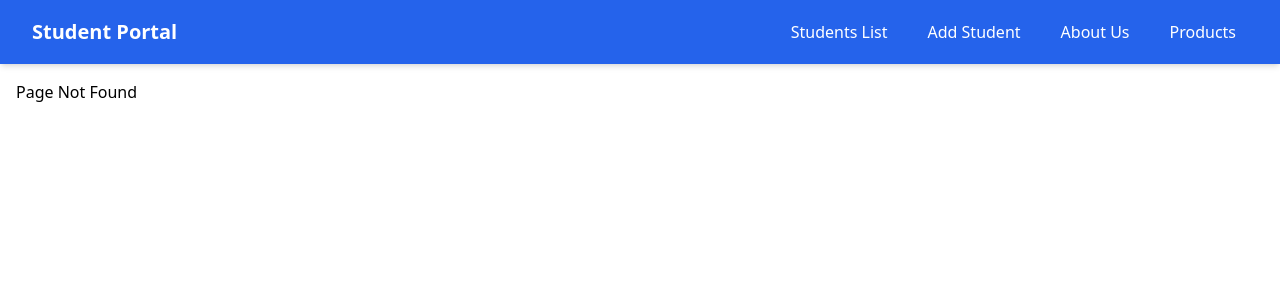
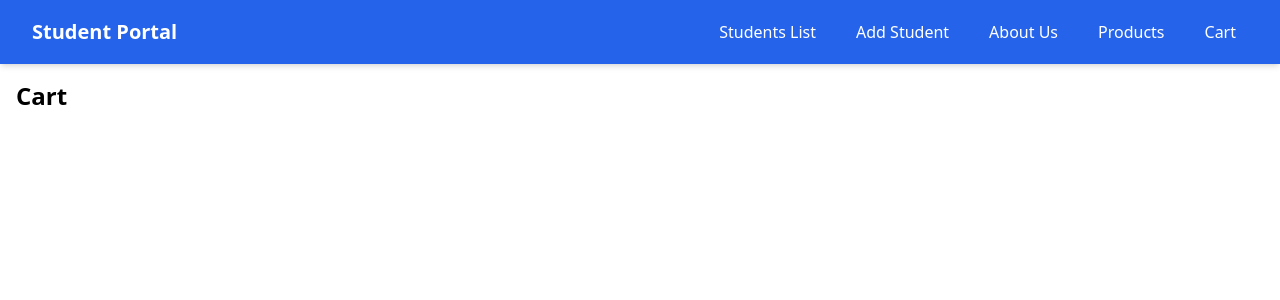
Before and after one commit to praveen-ranjan/react-ts, a React (Vite) app: page /cart in a window 1280 px wide. Before the commit this address had no page. Shown: the top 300 px of the page. Built offline with nearby package versions, Linux system fonts and the light colour scheme.

Commit message:
Added  product page

```diff
--- a/src/App.tsx
+++ b/src/App.tsx
@@ -8,6 +8,7 @@ import StudentsList from './pages/StudentsList';
 import AddStudent from './pages/AddStudent';
 import AboutUs from './pages/AboutUs';
 import Products from './pages/Products';
+import Cart from './pages/Cart';
 
 export default function App() {
   return (
@@ -19,6 +20,7 @@ export default function App() {
           <Route path="/students/add" element={<AddStudent />} />
           <Route path="/about" element={<AboutUs />} />
           <Route path="/products" element={<Products />} />
+          <Route path="/cart" element={<Cart />} />
           <Route path="*" element={<div>Page Not Found</div>} />
         </Routes>
       </div>
--- a/src/UI/Navbar.tsx
+++ b/src/UI/Navbar.tsx
@@ -1,7 +1,16 @@
-// import React from 'react';
+import { useContext } from 'react';
 import { Link } from 'react-router-dom';
+import { CartContext } from '../providers/cartContext';
 
 export default function Navbar() {
+  const cart = useContext(CartContext);
+  if (!cart) return null;
+
+  const { cartItems } = cart;
+
+  // Calculate total quantity
+  const totalItems = cartItems.reduce((sum, item) => sum + item.quantity, 0);
+
   return (
     <nav className="bg-blue-600 text-white shadow-md">
       <div className="max-w-7xl mx-auto px-4 sm:px-6 lg:px-8">
@@ -12,6 +21,15 @@ export default function Navbar() {
             <Link to="/students/add" className="hover:bg-blue-500 px-3 py-2 rounded">Add Student</Link>
             <Link to="/about" className="hover:bg-blue-500 px-3 py-2 rounded">About Us</Link>
             <Link to="/products" className="hover:bg-blue-500 px-3 py-2 rounded">Products</Link>
+            {/* 🛒 Cart Link with badge */}
+            <div className="relative inline-block">
+              <Link to="/cart" className="hover:bg-blue-500 px-3 py-2 rounded">Cart</Link>
+              {totalItems > 0 && (
+                <span className="absolute -top-2 -right-2 bg-red-600 text-white text-xs rounded-full px-2 py-0.5">
+                  {totalItems}
+                </span>
+              )}
+            </div>
           </div>
         </div>
       </div>
--- a/src/main.tsx
+++ b/src/main.tsx
@@ -3,11 +3,14 @@ import { createRoot } from 'react-dom/client'
 import App from './App.tsx'
 import './index.css'
 import { BrowserRouter } from 'react-router-dom';
+import { CartProvider } from './providers/cartContext.tsx';
 
 createRoot(document.getElementById('root')!).render(
   <StrictMode>
-    <BrowserRouter>
-      <App />
-    </BrowserRouter>
+      <CartProvider>
+        <BrowserRouter>
+          <App />
+        </BrowserRouter>
+    </CartProvider>
   </StrictMode>,
 )
--- /dev/null
+++ b/src/pages/Cart.tsx
@@ -0,0 +1,3 @@
+export default function Cart() {
+  return <h2 className="text-2xl font-bold">Cart</h2>;
+}
--- a/src/pages/Products.tsx
+++ b/src/pages/Products.tsx
@@ -1,8 +1,35 @@
 import { useProducts } from "../hooks/useProducts";
+import { CartContext } from '../providers/cartContext';
+import { useContext, useState } from 'react';
 
 const Products = () => {
 
+  // Track quantity per product ID
+  const [quantities, setQuantities] = useState<{ [productId: number]: number }>({});
   const { products, loading, error } = useProducts();
+  const cart = useContext(CartContext);
+  if (!cart) return null; // or show a fallback
+
+  const { addToCart, cartItems } = cart;
+
+  const handleQtyChange = (productId: number, qty: number) => {
+    setQuantities((prev) => ({
+      ...prev,
+      [productId]: qty,
+    }));
+  };
+
+  const getQty = (productId: number) => {
+    // Check if item is already in the cart
+    const itemInCart = cartItems.find(item => item.id === productId);
+    if (itemInCart) {
+        return itemInCart.quantity;
+    }
+
+    // Otherwise, fallback to local state or default
+    return quantities[productId] || 1;
+  };
+
 
   if (loading) {
     return (
@@ -33,19 +60,21 @@ const Products = () => {
                 <p className="text-md font-bold text-blue-600">₹{item.price}</p>
                 <div className="flex items-center gap-2">
                     <label htmlFor={`qty-${item.id}`} className="text-sm text-gray-600">Qty:</label>
-                    <select
+                   <select
                     id={`qty-${item.id}`}
                     name="quantity"
                     className="border rounded px-2 py-1 text-sm"
-                    defaultValue={1}
-                    >
+                    value={getQty(item.id)}
+                    onChange={(e) => handleQtyChange(item.id, Number(e.target.value))}
+                  >
                     {[1, 2, 3, 4, 5].map(qty => (
-                        <option key={qty} value={qty}>{qty}</option>
+                      <option key={qty} value={qty}>{qty}</option>
                     ))}
-                    </select>
+                  </select>
                 </div>
                 </div>
-              <button className="w-full bg-blue-500 text-white py-2 px-4 rounded hover:bg-blue-600 transition">
+              <button onClick={() => addToCart(item, getQty(item.id))}
+               className="w-full bg-blue-500 text-white py-2 px-4 rounded hover:bg-blue-600 transition">
                 Add to Cart
               </button>
             </div>
--- /dev/null
+++ b/src/providers/cartContext.tsx
@@ -0,0 +1,76 @@
+import { createContext, useContext, useState, ReactNode } from 'react';
+import type { CartItem } from '../types/products'
+import  type { Product } from '../types/products';
+
+interface CartContextType {
+  cartItems: CartItem[];
+  addToCart: (product: Product, quantity?: number) => void;
+  removeFromCart: (productId: number) => void;
+  clearCart: () => void;
+  updateQuantity: (productId: number, quantity: number) => void;
+  getCartTotal: () => number;
+}
+
+export const CartContext = createContext<CartContextType | undefined>(undefined);
+
+// export const useCart = () => {
+//   const context = useContext(CartContext);
+//   if (!context) {
+//     throw new Error('useCart must be used within a CartProvider');
+//   }
+//   return context;
+// };
+
+export const CartProvider = ({ children }: { children: ReactNode }) => {
+  const [cartItems, setCartItems] = useState<CartItem[]>([]);
+
+  const addToCart = (product: Product, quantity: number = 1) => {
+    setCartItems((prev) => {
+      const existing = prev.find((item) => item.id === product.id);
+      if (existing) {
+        return prev.map((item) =>
+          item.id === product.id
+            ? { ...item, quantity: item.quantity + quantity }
+            : item
+        );
+      } else {
+        return [...prev, { ...product, quantity }];
+      }
+    });
+  };
+
+  const removeFromCart = (productId: number) => {
+    setCartItems((prev) => prev.filter((item) => item.id !== productId));
+  };
+
+  const updateQuantity = (productId: number, quantity: number) => {
+    setCartItems((prev) =>
+      prev.map((item) =>
+        item.id === productId ? { ...item, quantity } : item
+      )
+    );
+  };
+
+  const clearCart = () => {
+    setCartItems([]);
+  };
+
+  const getCartTotal = () => {
+    return cartItems.reduce((total, item) => total + item.price * item.quantity, 0);
+  };
+
+  return (
+    <CartContext.Provider
+      value={{
+        cartItems,
+        addToCart,
+        removeFromCart,
+        clearCart,
+        updateQuantity,
+        getCartTotal,
+      }}
+    >
+      {children}
+    </CartContext.Provider>
+  );
+};
```
